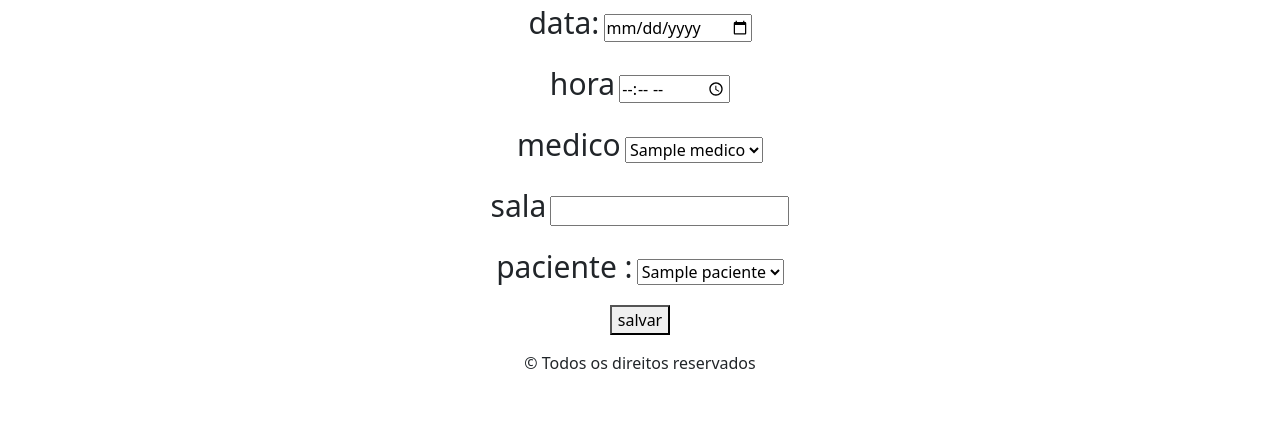
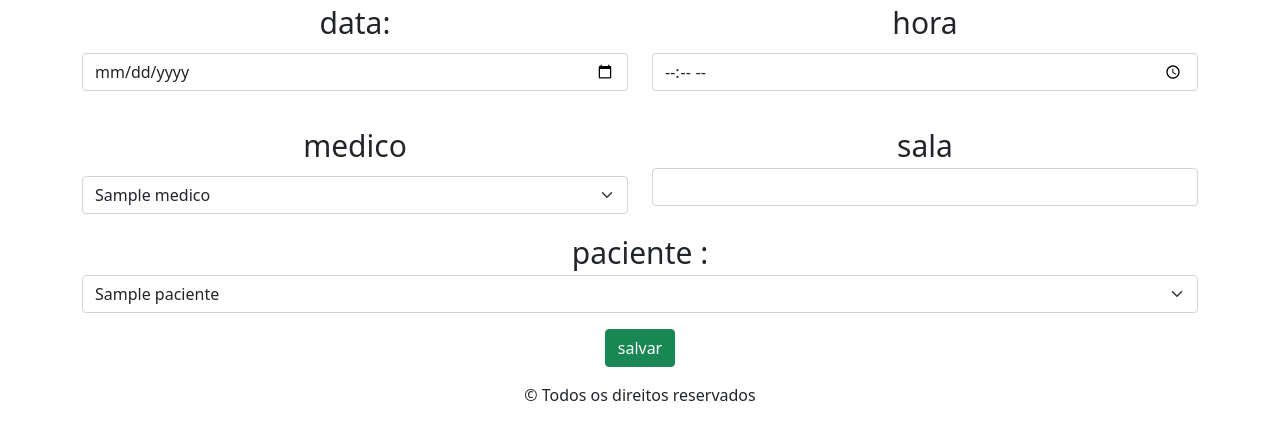
Before and after one commit to marceloVinicius12/app-consultas, a PHP site: page /agenda/agenda-formulario-inserir.php in a window 1280 px wide. Shown: the part 247-687 px from the top of the page. Run offline with PHP 8.4, Linux system fonts and the light colour scheme; tables that the repository leaves empty or names only in its code hold one stand-in row (values such as "Sample post").

Commit message:
melhorando e ajustando as tabelas

```diff
--- a/agenda/agenda-excluir.php
+++ b/agenda/agenda-excluir.php
@@ -7,8 +7,7 @@
 $resultado = mysqli_query($conexao , $sqlExcluir);
 
 if($resultado){
-    echo "Agenda excluida";
-    echo "<a href='agenda-listar.php'>Voltar</a>";
+   header('location:agenda-listar.php?mensagem=excluido');
 }else{
 echo "algo deu errado";
 }
--- a/agenda/agenda-formulario-inserir.php
+++ b/agenda/agenda-formulario-inserir.php
@@ -1,18 +1,21 @@
 <?php include "../includes/cabecalho.php";
  include "../includes/conexao.php"; ?>
 <form name="cadastro-agenda" method="post" action="agenda-inserir.php">
+    <div class="row">
+    <p class="col">
+        <label class="form-label">data:</label>
+        <input type="date" name="data" class="form-control">
+    </p>
+    <p class="col">
+        <label class="form-label">hora</label>
+        <input type="time" name="hora"  class="form-control">
+    </p>
+    </div>
     <p>
-        <label>data:</label>
-        <input type="date" name="data">
-    </p>
-    <p>
-        <label>hora</label>
-        <input type="time" name="hora">
-    </p>
-
-    <p>
-        <label>medico</label>
-        <select name="id_medico">
+    <div class="row">
+        <p class="col">
+        <label class="form-label">medico</label>
+        <select name="id_medico"  class="form-select">
            <?php
            $sqlBuscaMedicos = "SELECT * FROM tb_medicos";
            $listaDeMedicos = mysqli_query($conexao , $sqlBuscaMedicos);
@@ -24,13 +27,15 @@
            ?>
         </select>
     </p>
+    <p class="col">
+        <label>sala</label>
+        <input name="sala"  class="form-control">
+    </p>
+        </div>
     <p>
-        <label>sala</label>
-        <input name="sala">
-    </p>
-    <p>
+
         <label>paciente :</label>
-        <select name="id_paciente">
+        <select name="id_paciente"  class="form-select">
         <?php
            $sqlBuscapacientes = "SELECT * FROM tb_pacientes";
            $listaDepacientes = mysqli_query($conexao , $sqlBuscapacientes);
@@ -43,7 +48,7 @@
         </select>
     </p>
     <p>
-   <button type="submit">salvar</button>
+   <button type="submit" class="btn btn-success">salvar</button>
     </p>
 </form>
 
--- a/agenda/agenda-inserir.php
+++ b/agenda/agenda-inserir.php
@@ -15,10 +15,8 @@
   {$id_paciente}
  );";
  $resultado = mysqli_query($conexao , $sqlInserir);
- print_r($sqlInserir);
   if($resultado){
-      echo "cadastro realizado com sucesso";
-      echo "<a href='agenda-listar.php'>voltar</a>";
+      header('Location:agenda-listar.php?mensagem=cadastrado');
   }else{
       echo "algo deu errado";
   }
--- a/includes/cabecalho.php
+++ b/includes/cabecalho.php
@@ -5,6 +5,7 @@
     <meta charset="UTF-8">
     <meta name="viewport" content="width=device-width, initial-scale=1.0">
     <meta http-equiv="X-UA-Compatible" content="ie=edge">
+    <link rel="stylesheet" href="https://cdn.jsdelivr.net/npm/bootstrap-icons@1.5.0/font/bootstrap-icons.css">
     <link href="../bootstrap/bootstrap.min.css" rel="stylesheet">
     <link href="../css/estilos.css" rel="stylesheet">
     <title>APP Consultas</title>
```
Also changed, not shown: agenda/agenda-listar.php (+22 -3 lines).
